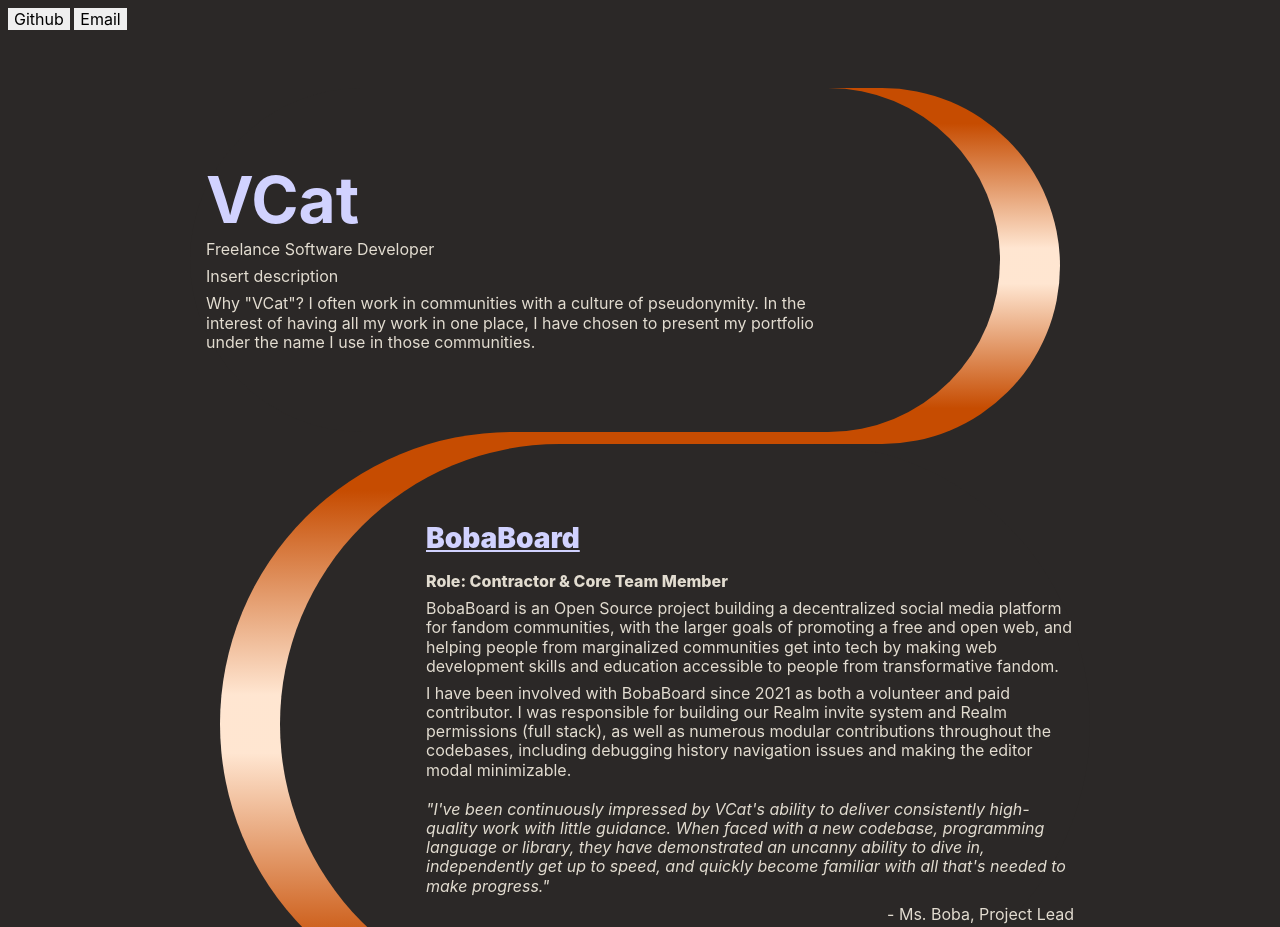
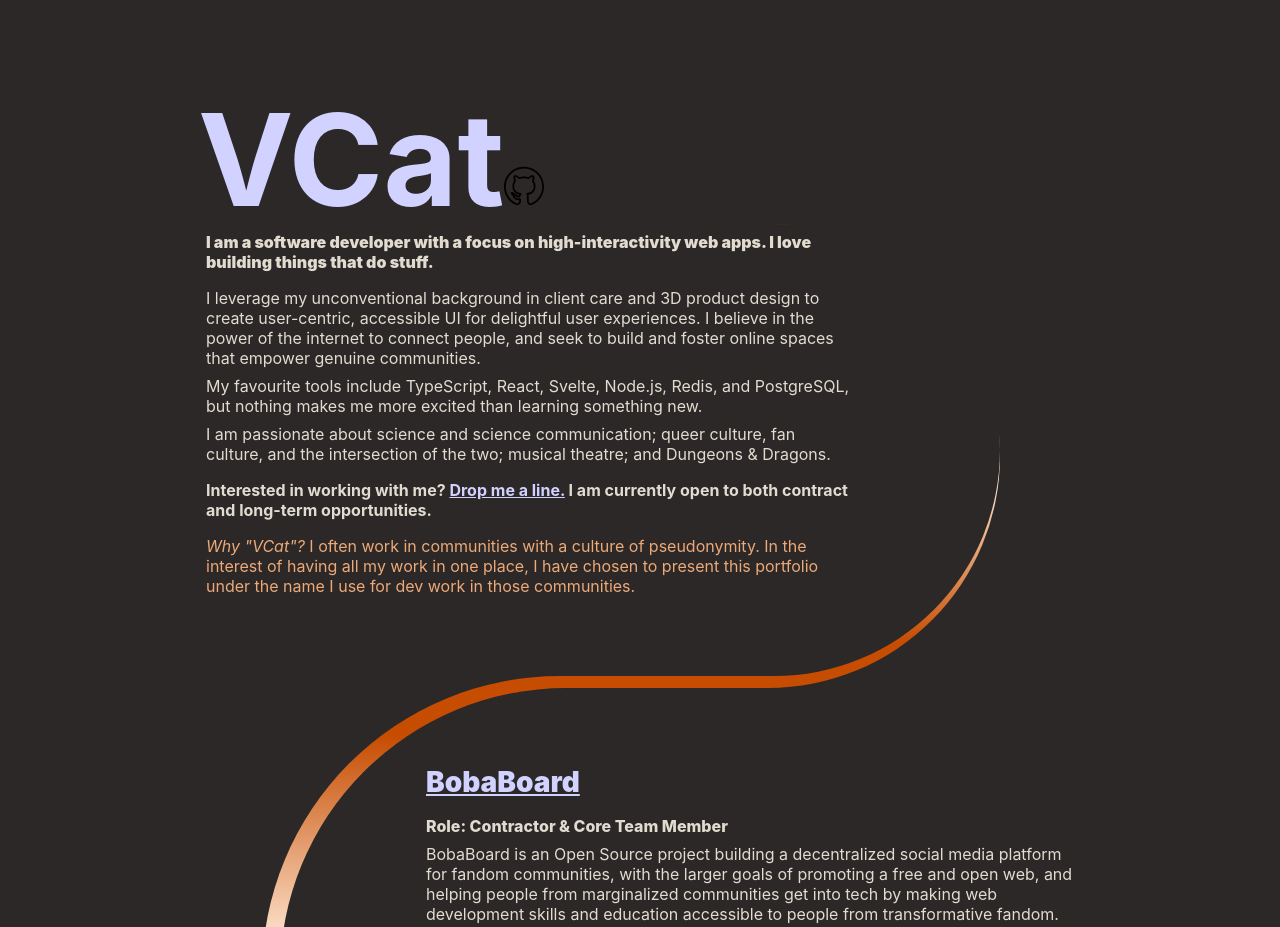
Before and after one commit to virtuous-cat/vcat-portfolio, an Astro site: page / in a window 1280 px wide. Shown: the top 927 px of the page. Built offline with nearby package versions, Linux system fonts and the light colour scheme; Astro itself is replaced by a stand-in of ours; a web font is replaced by a local one.

Commit message:
Write bio

```diff
--- a/src/components/Card.astro
+++ b/src/components/Card.astro
@@ -40,25 +40,24 @@
 		position: absolute;
 		z-index: -1;
 		width: calc(50% + var(--strip-width) * 2);
-		top: calc(var(--strip-width) * -1 );
-		bottom: calc(var(--strip-width) * -1 );
+		top: var(--block-width);
+		bottom: var(--block-width);
 		background-color: var(--accent-color);
 		background-image: var(--strip-gradient-top), var(--strip-gradient-bottom);
 		}
 	.content.left::before {
-		left: calc(var(--strip-width) * -5);
+		left: var(--side-width);
 		border-top-left-radius: calc(var(--strip-width) + 42px);
 		border-bottom-left-radius: calc(var(--strip-width) + 42px);
 	}
 	.content.right::before {
-		right: calc(var(--strip-width) * -5);
+		right: var(--side-width);
 		border-top-right-radius: calc(var(--strip-width) + 42px);
 		border-bottom-right-radius: calc(var(--strip-width) + 42px);
 	}
 	.content.last::before {
 		bottom: 0;
 	}
-
 	h2 {
 		margin-block-end: 12px;
 		font-size: clamp(1.25rem, 2vw + 0.75rem, 1.75rem);
--- a/src/layouts/Layout.astro
+++ b/src/layouts/Layout.astro
@@ -27,8 +27,7 @@
 	</head>
 	<body>
 		<header>
-			<button>Github</button>
-			<button>Email</button>
+			<!-- <button>light/dark toggle</button> -->
 		</header>
 		<slot />
 	</body>
@@ -39,24 +38,13 @@
 		--accent-light: 224, 204, 250;
 		--accent-dark: 49, 10, 101;
 		--accent-gradient: linear-gradient(
-			45deg,
+			0deg,
 			rgb(var(--accent)),
 			rgb(var(--accent-light)) 30%,
 			white 60%
 		);
 	}
-	code {
-		font-family:
-			Menlo,
-			Monaco,
-			Lucida Console,
-			Liberation Mono,
-			DejaVu Sans Mono,
-			Bitstream Vera Sans Mono,
-			Courier New,
-			monospace;
-	}
 	header {
-		min-height: 80px;
+		min-height: 24px;
 	}
 </style>
--- a/src/pages/index.astro
+++ b/src/pages/index.astro
@@ -1,21 +1,23 @@
 ---
 import Layout from '../layouts/Layout.astro';
 import Card from '../components/Card.astro';
+
 ---
 
 <Layout title="Welcome to Astro.">
 	<main>
+		<h1>VCat<a href="https://github.com/virtuous-cat"><img src="/icons/github-outline-fill.svg" alt="Github" width="40" /></a></h1>
 		<div class="intro-wrapper">
 			<div class="intro-inner-wrapper left">
 				<div class="intro">
-				<h1>VCat</h1>
-				<p class="title">
-					Freelance Software Developer
+				<p class="tagline">
+					I am a software developer with a focus on high-interactivity web apps. I love building things that do stuff.
 				</p>
-				<p>
-					Insert description
-				</p>
-				<p>Why "VCat"? I often work in communities with a culture of pseudonymity. In the interest of having all my work in one place, I have chosen to present my portfolio under the name I use in those communities.</p>
+				<p class="grad">I leverage my unconventional background in client care and 3D product design to create user-centric, accessible UI for delightful user experiences. I believe in the power of the internet to connect people, and seek to build and foster online spaces that empower genuine communities.</p>
+				<p class="text-gradient">My favourite tools include TypeScript, React, Svelte, Node.js, Redis, and PostgreSQL, but nothing makes me more excited than learning something new.</p>
+				<p>I am passionate about science and science communication; queer culture, fan culture, and the intersection of the two; musical theatre; and Dungeons & Dragons.</p>
+				<p class="work"><strong>Interested in working with me? <a class="inline" href="mailto:vcat.webdev@gmail.com">Drop me a line.</a> I am currently open to both contract and long-term opportunities.</strong></p>
+				<p class="vcat"><em>Why "VCat"?</em>  I often work in communities with a culture of pseudonymity. In the interest of having all my work in one place, I have chosen to present this portfolio under the name I use for dev work in those communities.</p>
 			</div>
 			</div>
 </div>
@@ -47,7 +49,7 @@
 					role='Role: Maintainer'
 				>
 				<p>
-					Astrolabe is a new Open Source WYSIWYG editor (extending TipTap/Prosemirror) that we intend to both use for BobaBoard and ensure is easily accessible to other fandom projects of all sizes (including both large community projects and individuals building independent personal sites), with the goal of better data-sharing and portability amongst community infrastructure. For more information on our goals, please see the <a href="https://github.com/virtuous-cat/boba-editor-next/blob/main/DESIGN.md">design doc</a>.
+					Astrolabe is a new Open Source WYSIWYG editor (extending TipTap/Prosemirror) that we intend to both use for BobaBoard and ensure is easily accessible to other fandom projects of all sizes (including both large community projects and individuals building independent personal sites), with the goal of better data-sharing and portability amongst community infrastructure. For more information on our goals, please see the <a class="inline" href="https://github.com/virtuous-cat/boba-editor-next/blob/main/DESIGN.md">design doc</a>.
 				</p>
 				<p>Boba Editor Next (BEN) is our initial experimental implementation of the design for Astrolabe.</p>
 				</Card>
@@ -101,38 +103,39 @@
 		max-width: 900px;
 	}
 	h1 {
-		font-size: 4rem;
+		font-size: clamp(4rem, 15vw - 1rem, 8rem);
 		font-family: "handsome-pro", 'Segoe Print', 'Bradley Hand', Inter, Roboto, "Helvetica Neue", "Arial Nova", "Nimbus Sans", Arial, sans-serif;
-font-weight: 700;
-font-style: normal;
 		font-weight: 700;
 		line-height: 1;
 		color: var(--pop-color);
+		margin-inline: 24px;
+		margin-block-start: 0.5em;
 	}
-	.text-gradient {
+	h1 img {
+		display: inline-block;
+		color: var(--accent-color-lighter);
+	}
+	.tagline {
+		margin-block-end: 8px;
+		font-weight: 900;
+	}
+	.vcat {
+		margin-block-start: 16px;
+		color: var(--accent-color-lighter);
+	}
+	.work {
+		margin-block-start: 16px;
+	}
+	/* .text-gradient {
 		background-image: var(--accent-gradient);
 		-webkit-background-clip: text;
 		-webkit-text-fill-color: transparent;
 		background-size: 400%;
-		background-position: 0%;
-	}
-	.instructions {
-		margin-bottom: 2rem;
-		border: 1px solid rgba(var(--accent-light), 25%);
-		background: linear-gradient(rgba(var(--accent-dark), 66%), rgba(var(--accent-dark), 33%));
-		padding: 1.5rem;
-		border-radius: 8px;
-	}
-	.instructions code {
-		font-size: 0.8em;
-		font-weight: bold;
-		background: rgba(var(--accent-light), 12%);
-		color: rgb(var(--accent-light));
-		border-radius: 4px;
-		padding: 0.3em 0.4em;
-	}
-	.instructions strong {
-		color: rgb(var(--accent-light));
+		background-position-y: -1150px;
+		transition: background-position-y 300ms ease-in;
+	} */
+	.text-gradient:hover {
+		background-position-y: 0%;
 	}
 	blockquote {
 		margin-block-start: 12px;
@@ -143,6 +146,8 @@
 	}
 	.link-card-grid, .intro-wrapper {
 		--strip-width: 4px;
+		--block-width: calc(var(--strip-width) * -1);
+		--side-width: calc(var(--block-width) * 1);
 		margin-inline: 8px;
 		display: grid;
 		row-gap: calc(var(--strip-width));
@@ -154,10 +159,10 @@
 	.intro {
 		display: flex;
 		flex-direction: column;
-		padding-block: 30px;
+		padding-block-end: 30px;
 		padding-inline: 16px;
 		background-color: var(--background-color);
-		border-radius: 42px;
+		border-bottom-right-radius: 42px;
 	}
 	.intro::before {
 		content: "";
@@ -165,17 +170,21 @@
 		z-index: -1;
 		width: calc(50% + var(--strip-width) * 2);
 		top: 0;
-		bottom: calc(var(--strip-width) * -1 );
+		bottom: var(--block-width);
 		background-color: var(--accent-color);
 		background-image: var(--strip-gradient-top), var(--strip-gradient-bottom);
-		right: calc(var(--strip-width) * -5);
-		border-top-right-radius: calc(var(--strip-width) + 42px);
+		right: var(--side-width);
+		border-top-right-radius: calc(var(--strip-width) + 25px);
 		border-bottom-right-radius: calc(var(--strip-width) + 42px);
 		}
 
 	@media (min-width: 800px) {
+		h1 {
+			margin-inline: 8px;
+		}
 		.intro {
-		padding-block: 80px;
+		--side-width: 0;
+		padding-block-end: 80px;
 		border-radius: 1000vw;
 		padding-right: 146px;
 	}
@@ -187,6 +196,7 @@
 	}
 	.link-card-grid, .intro-wrapper {
 		--strip-width: 12px;
+		--side-width: calc(var(--block-width) * 1.5);
 		margin-inline: 0;
 		grid-template-columns: 10% 1fr 10%;
 	}
--- a/src/styles/global.css
+++ b/src/styles/global.css
@@ -86,22 +86,23 @@
   /* --background-color: hsl(12, 12.8%, 7.6%); */
   --text-color: hsl(39, 24%, 85%);
   --text-brighter: hsl(0, 11%, 85%);
-  --accent-color-lighter: rgb(240, 114, 36);
-  --accent-color: rgb(198, 76, 1);
+  --accent-color-lighter: hsl(25, 75%, 70%);
+  --accent-color: hsl(23, 99%, 39%);
   --accent-color-darker: hsl(19, 64%, 42%);
   --pop-color: hsl(239, 100%, 91%);
   --pop-color-darker: hsl(239, 82%, 81%);
+  --pop-color-darkest: hsl(239, 80%, 69%);
   --strip-gradient-top: linear-gradient(
     to bottom,
     hsl(23, 87%, 54%, 0) 0%,
     hsl(27, 100%, 91%) 15px,
-    hsla(34, 94%, 41%, 0) 70px
+    hsl(34, 94%, 41%, 0) 70px
   );
   --strip-gradient-bottom: linear-gradient(
     to top,
     hsl(23, 87%, 54%, 0) 0%,
     hsl(27, 100%, 91%) 15px,
-    hsla(34, 94%, 41%, 0) 70px
+    hsl(34, 94%, 41%, 0) 70px
   );
 }
 
@@ -134,14 +135,47 @@
 }
 
 p {
-  line-height: 1.2;
+  line-height: 1.25;
   margin-block-start: 8px;
 }
 
 a {
   color: var(--pop-color);
+  /* background-image: linear-gradient(
+    to top,
+    var(--pop-color-darkest),
+    50%,
+    var(--pop-color)
+  );
+  background-clip: text;
+  -webkit-background-clip: text;
+  -webkit-text-fill-color: transparent;
+  background-position-y: bottom -50%; */
 }
+/* .grad {
+  color: var(--pop-color);
+  background-image: linear-gradient(
+    to top,
+    var(--pop-color-darkest),
+    50%,
+    var(--pop-color)
+  );
+  background-clip: text;
+  -webkit-background-clip: text;
+  -webkit-text-fill-color: transparent;
+  background-position-y: -70px;
+} */
 
 a:visited {
   color: var(--pop-color-darker);
+  /* background-image: linear-gradient(
+    to top,
+    var(--pop-color-darkest),
+    50%,
+    var(--pop-color-darker)
+  );
+  background-clip: text;
+  -webkit-background-clip: text;
+  -webkit-text-fill-color: transparent;
+  background-position-y: bottom -50%; */
 }
```
Also changed, not shown: public/icons/github-outline-fill.svg (added).
